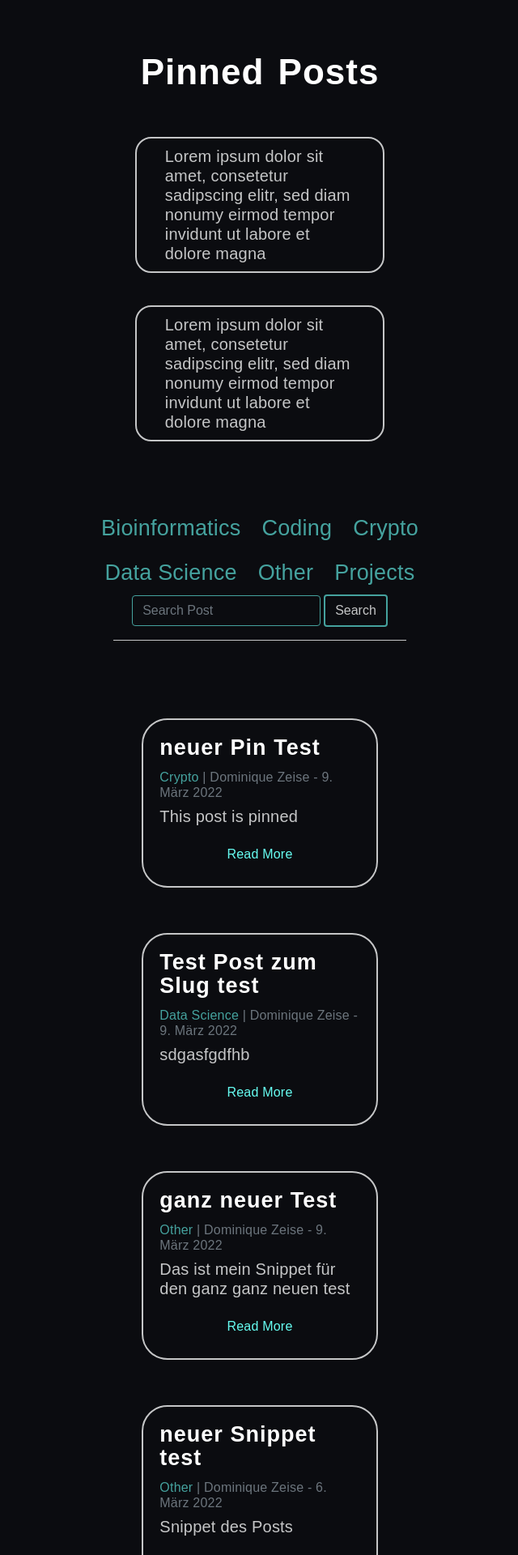
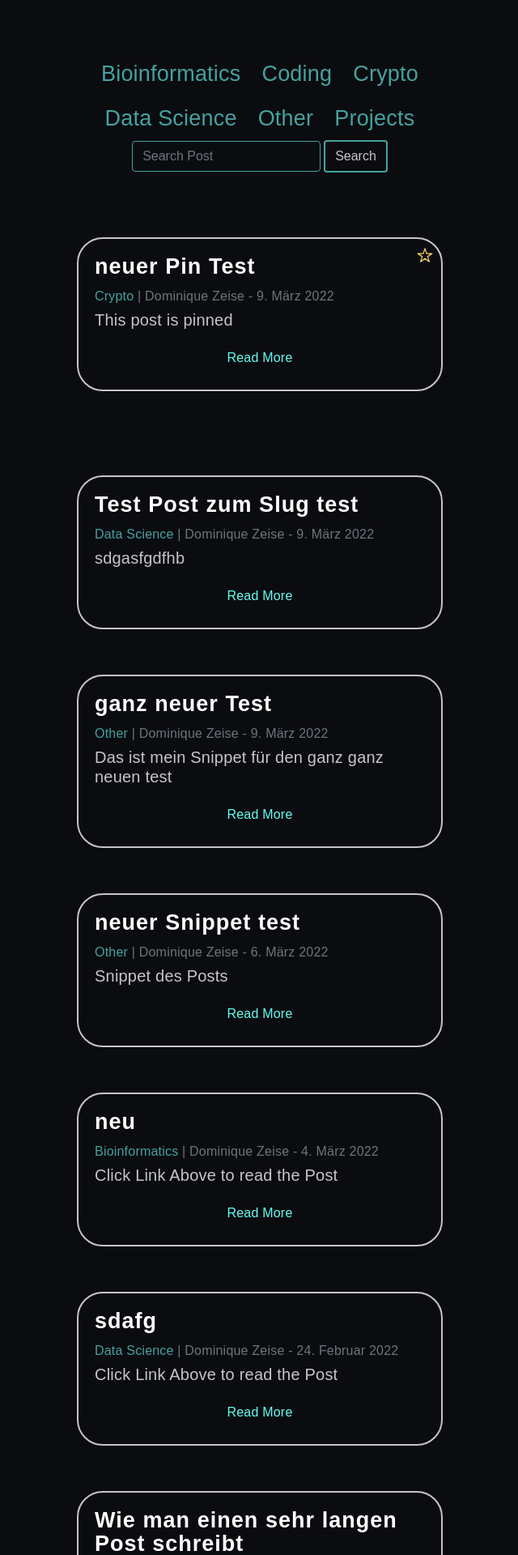
Before and after one commit to CharliesCodes/zeise-coding-blog, a Django app: page /blog/ in a window 1280 px wide. Shown: the part 56-1976 px from the top of the page at 81% size, without its empty margins (319-959 px from the left). Run offline with Django 4.2, Linux system fonts and the light colour scheme; data comes from the database, SQL or seed files in the repository; both versions use the stored data as it was after the commit; some libraries are stand-ins or nearby versions.

Commit message:
adds pinned Posts

```diff
--- a/mysite/blog/models.py
+++ b/mysite/blog/models.py
@@ -3,6 +3,7 @@ from django.urls import reverse
 from django.contrib.auth.models import User
 from ckeditor.fields import RichTextField
 from ckeditor_uploader.fields import RichTextUploadingField
+from django.template.defaultfilters import slugify
 
 
 class Profile(models.Model):
@@ -59,9 +60,14 @@ class Post(models.Model):
     status = models.IntegerField(choices=STATUS, default=0)
     likes = models.ManyToManyField(User, related_name='blog_posts')
     snippet = models.CharField(max_length=200)
+    pin = models.BooleanField(default=False)
 
     class Meta:
         ordering = ['-created_on']
+
+    def save(self, *args, **kwargs):
+        self.slug = slugify(self.title)
+        super(Post, self).save(*args, **kwargs)
 
     def __str__(self):
         return self.title
--- a/mysite/blog/templates/blog_home.html
+++ b/mysite/blog/templates/blog_home.html
@@ -10,21 +10,9 @@
 
 {% block content %}
 
+<div class="container">
 
-<div div class="container">
-
-    <div class="pinned-post-box" style="margin-bottom: 2.5rem;">
-        <h1 style="margin-bottom: 3.5rem; text-align:center;">Pinned Posts</h1>
-        <div class="pinned-posts flex-container">
-            <div class="pinned-post" style="margin:auto">Lorem ipsum dolor sit amet, consetetur sadipscing elitr, sed diam nonumy eirmod tempor invidunt ut labore et dolore magna</div>
-            <div class="pinned-post" style="margin:auto">Lorem ipsum dolor sit amet, consetetur sadipscing elitr, sed diam nonumy eirmod tempor invidunt ut labore et dolore magna</div>
-        </div>
-    </div>
-
-
-
-
-    <div class="container">
+    {% comment %} <h1 style="margin-bottom: 3.5rem; text-align:center;">Blog</h1> {% endcomment %}
 
     {% if categories_menu %}
     <div class="flex-container wrap center btn-group-wrap" role="group" aria-label="Basic example" style="margin-bottom: 5rem">
@@ -38,11 +26,11 @@
                 <button class="btn btn-search" type="submit">Search</button>
             </form>
         </div>
-            <hr style="width: 100%; margin: 1rem 10% 0 10%">
+
+        {% comment %} <hr class ="center" style="width: 90%; margin-top:2rem;"> {% endcomment %}
+
     </div>
     {% endif %}
-
-
 
     {% if user.is_authenticated %}
         <div class="center">
@@ -52,11 +40,35 @@
     {% endif %}
 
 
-        <div class="row">
+    <div class="col" style="margin-bottom: 3rem">
         <!-- Blog Entries Column -->
-            <div class="col-md-8 mt-3 left" style="margin: auto">
+        <div class="flex-container wrap center" style="width: 100%;">
+            {% for post in pinned_posts %}
+            <div class="card mb-4 border-card post-card" style="margin-bottom: 3.5rem !important">
+                <div class="card-body">
+                    <div id="star-icon">
+                        <ion-icon name="star-outline"></ion-icon>
+                    </div>
+                    <h2 class="card-title">{{ post.title }}</h2>
+                    <p class="card-text text-muted h6"><a href="{% url 'category' post.category|slugify %}"> {{ post.category|title }}</a> | {{ post.author.first_name|title }} {{ post.author.last_name|title }} - {{ post.created_on.date}}
+                        {% if user.is_authenticated and user.id == post.author.id %}
+                            <a href="{% url 'edit-post' post.slug  %}">Edit</a> | <a href="{% url 'delete-post' post.slug  %}">Delete</a>
+                        {% endif %}
+                    </p>
+                    <p class="card-text">{{ post.snippet|safe }}</p>
+                    <a href="{% url 'post-detail' post.slug  %}" class="read-more-btn btn" style="text-align:center;display:block;">Read More</a>
+                </div>
+            </div>
+            {% endfor %}
+        </div>
+    </div>
+
+
+    <div class="col">
+        <!-- Blog Entries Column -->
+        <div class="flex-container wrap center" style="width: 100%;">
             {% for post in post_list %}
-                <div class="card mb-4 border-card" style="margin-bottom: 3.5rem !important">
+            <div class="card mb-4 border-card post-card" style="margin-bottom: 3.5rem !important">
                 <div class="card-body">
                     <h2 class="card-title">{{ post.title }}</h2>
                     <p class="card-text text-muted h6"><a href="{% url 'category' post.category|slugify %}"> {{ post.category|title }}</a> | {{ post.author.first_name|title }} {{ post.author.last_name|title }} - {{ post.created_on.date}}
@@ -72,5 +84,5 @@
         </div>
     </div>
 </div>
-</div>
+
 {%endblock%}
--- a/mysite/blog/views.py
+++ b/mysite/blog/views.py
@@ -8,13 +8,16 @@ from django.db.models import Q
 
 
 class PostList(ListView):
-    queryset = Post.objects.filter(status=1).order_by('-created_on')
+    queryset = Post.objects.filter(status=1, pin=False).order_by('-created_on')
     template_name = 'blog_home.html'
 
     def get_context_data(self, *args, **kwargs):
         categories_menu = Category.objects.all()
+        pinned_posts = Post.objects.filter(pin=True)
         context = super(PostList, self).get_context_data(*args, **kwargs)
+
         context['categories_menu'] = categories_menu
+        context['pinned_posts'] = pinned_posts
         return context
 
 class PostDetail(DetailView):
--- a/mysite/static/css/base.css
+++ b/mysite/static/css/base.css
@@ -122,6 +122,9 @@ header {
 
 
 /* ---------- CONTENT -------------------------*/
+
+
+@media only screen and (min-width: 1200px){
   .page-content {
       /* border-style: solid; */
       display: flex;
@@ -129,7 +132,17 @@ header {
       width: 40%;
       margin: auto;
   }
+}
 
+@media only screen and (max-width: 1200px) {
+  .page-content {
+      /* border-style: solid; */
+      display: flex;
+      align-items: center;
+      width: 100%;
+      margin: auto;
+  }
+}
 
 
 /*---------------------------------------------
@@ -140,7 +153,7 @@ header {
 h1, h2, h3 {
   color:white;
   /* text-transform: uppercase; */
-  letter-spacing: 1px;
+  letter-spacing: 0.063rem;
   font-family: "Roboto-Black", Arial, sans-serif;
   font-weight: bold;
   overflow-wrap: break-word;
@@ -176,8 +189,9 @@ p {
 hr{
   color: var(--gray-color);
   display:block;
-  border-top: 1px solid;
+  border-top: 0.063rem solid;
 }
+
 
 /* ------------LINKS------------------------*/
 a {
@@ -263,7 +277,7 @@ a:active {
 }
 
 .border-card {
-  border: 2px solid;
+  border: 0.125rem solid;
   border-color: var(--gray-color);
   border-radius: 2rem;
   object-fit:cover;
--- a/mysite/static/css/blog.css
+++ b/mysite/static/css/blog.css
@@ -1,23 +1,22 @@
 
 .pinned-post-box{
-  max-width:100%;
-  padding-left:10%;
-  padding-right:10%;
+  width:100%;
 }
 
 
-.pinned-posts{
-  justify-content: flex-start;
-  flex-direction: column;
+.pinned-post{
+  width: 100%;
+  position: relative;
+  /* border-color: var(--light-turquoise-color); */
 }
 
-.pinned-post{
-  width: 80%;
-  border: 2px solid;
-  border-radius: 20px;
-  padding: 10px 35px;
-  margin-bottom: 2.5rem !important;
-  /* border-color: var(--light-turquoise-color); */
+#star-icon {
+  color: var(--yellow-color);
+  width: 1.25rem;
+  height: 1.25rem;
+  position: absolute;
+  top: 0.625rem;
+  right: 0.625rem;
 }
 
 
@@ -55,3 +54,33 @@ input.search-input {
   color: var(--gray-color) !important;
   border-color: var(--gray-turquoise-color) !important;
 }
+
+
+#main-search-title{
+    color: var(--gray-turquoise-color);
+    display: inline;
+}
+
+/*---------------------------------------------
+              CATEGORY
+---------------------------------------------*/
+#main-category-title{
+  color: var(--gray-turquoise-color);
+  display: inline;
+}
+
+
+.post-card{
+  width: 100%;
+}
+
+
+/*---------------------------------------------
+              DETAIL
+---------------------------------------------*/
+
+.post-detail-divider{
+  width:50%;
+  border-color: var(--light-turquoise-color) !important;
+  border-top: 0.15rem solid;
+}
--- a/mysite/static/css/categories.css
+++ /dev/null
@@ -1,5 +0,0 @@
-
-#main-category-title{
-  color: var(--gray-turquoise-color);
-  display: inline;
-}
--- a/mysite/static/css/search_post.css
+++ /dev/null
@@ -1,4 +0,0 @@
-#main-search-title{
-    color: var(--gray-turquoise-color);
-    display: inline;
-}
--- a/mysite/templates/base.html
+++ b/mysite/templates/base.html
@@ -19,6 +19,8 @@
         <link href="css/pe-icon-7-stroke.css" rel="stylesheet" />
         <link rel="stylesheet" type="text/css" href="{% static 'css/base.css' %}">
         <link rel="shortcut icon" type="image/png" href="{% static '/logo/logo_hellblau.ico' %}"/>
+        <script type="module" src="https://unpkg.com/ionicons@5.5.2/dist/ionicons/ionicons.esm.js"></script>
+        <script nomodule src="https://unpkg.com/ionicons@5.5.2/dist/ionicons/ionicons.js"></script>
         {% block extrahead %}{% endblock %} {% comment %} Load extra CSS for individual pages {% endcomment %}
         <script src="https://code.jquery.com/jquery-3.3.1.slim.min.js" integrity="sha384-q8i/X+965DzO0rT7abK41JStQIAqVgRVzpbzo5smXKp4YfRvH+8abtTE1Pi6jizo" crossorigin="anonymous"></script>
         <script src="https://cdn.jsdelivr.net/npm/popper.js@1.14.7/dist/umd/popper.min.js" integrity="sha384-UO2eT0CpHqdSJQ6hJty5KVphtPhzWj9WO1clHTMGa3JDZwrnQq4sF86dIHNDz0W1" crossorigin="anonymous"></script>
@@ -40,7 +42,7 @@
 
         <!-- Footer -->
         <footer class="py-3 bg-grey">
-            <p class="m-0 text-dark text-center ">Copyright &copy; Django Central</p>
+            <p class="m-0 text-dark text-center ">Made with Love and Django &copy;</p>
         </footer>
     </body>
 </html>
```
Also changed, not shown: mysite/blog/forms.py (+5 -3 lines), mysite/blog/templates/categories.html (+9 -8 lines), mysite/blog/templates/post_detail.html (+12 -4 lines), mysite/blog/templates/search_post.html (+9 -8 lines), mysite/home/templates/home.html (+16 -13 lines), mysite/static/css/home.css (+11 -3 lines), mysite/blog/migrations/0028_post_pin.py (added), mysite/db.sqlite3. Lines whose indentation alone changed are shown as unchanged.
